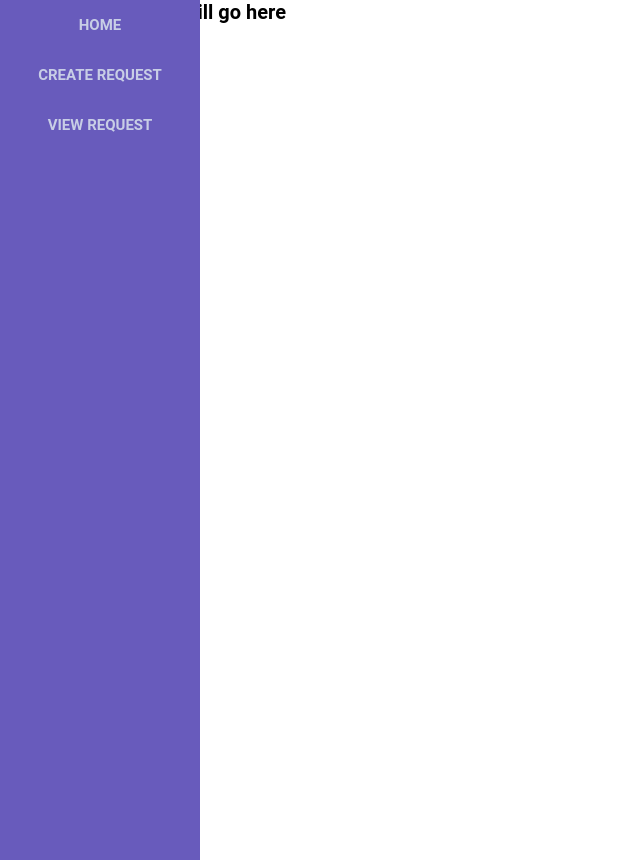
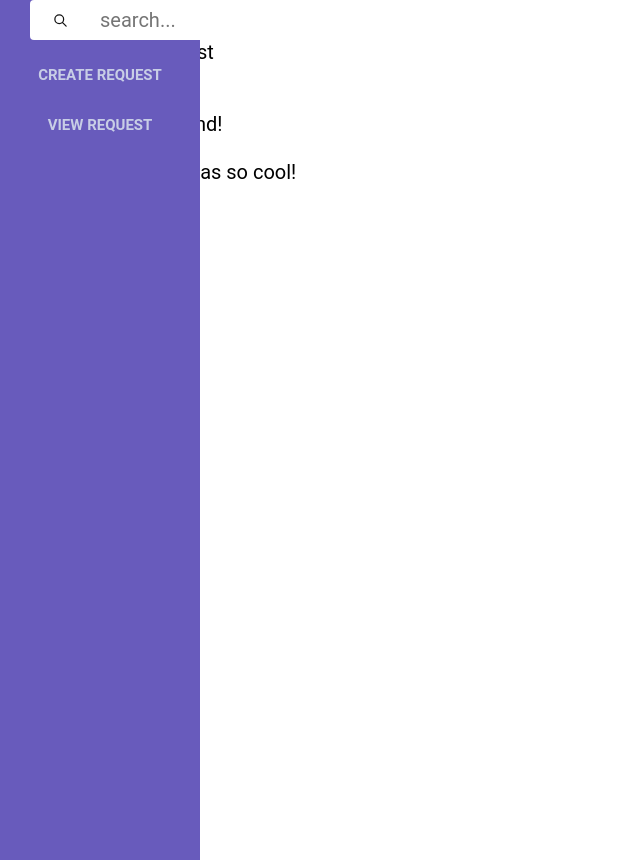
Before and after one commit to flappyfishhh/CITS5505-Web-Dev, a Flask app: page / in a window 1280 px wide. Shown: the part 55-915 px from the top of the page, without its empty margins (0-640 px from the left). Run offline with Flask 3, Linux system fonts and the light colour scheme.

Commit message:
Add files via upload

```diff
--- a/app/templates/index.html
+++ b/app/templates/index.html
@@ -1,4 +1,206 @@
 {% extends "base.html" %}
+
 {% block content %}
-    <h1>Home Page content will go here</h1>
+<div class="form">
+    <label for="search">
+        <input required="" autocomplete="off" placeholder="search..." id="search" type="text">
+        <div class="icon">
+            <svg stroke-width="2" stroke="currentColor" viewBox="0 0 24 24" fill="none" xmlns="http:svg" class="swap-on">
+                <path d="M21 21l-6-6m2-5a7 7 0 11-14 0 7 7 0 0114 0z" stroke-linejoin="round" stroke-linecap="round"></path>
+            </svg>
+            <svg stroke-width="2" stroke="currentColor" viewBox="0 0 24 24" fill="none" xmlns="http:svg" class="swap-off">
+                <path d="M10 19l-7-7m0 0l7-7m-7 7h18" stroke-linejoin="round" stroke-linecap="round"></path>
+            </svg>
+        </div>
+        <button type="reset" class="close-btn">
+            <svg viewBox="0 0 20 20" class="h-5 w-5" xmlns="http:svg">
+                <path clip-rule="evenodd" d="M4.293 4.293a1 1 0 011.414 0L10 8.586l4.293-4.293a1 1 0 111.414 1.414L11.414 10l4.293 4.293a1 1 0 01-1.414 1.414L10 11.414l-4.293 4.293a1 1 0 01-1.414-1.414L8.586 10 4.293 5.707a1 1 0 010-1.414z" fill-rule="evenodd"></path>
+            </svg>
+        </button>
+    </label>
+</div>
+
+<script>
+document.addEventListener('DOMContentLoaded', function() {
+  var searchInput = document.getElementById('search');
+  var searchIcon = document.querySelector('.swap-on');
+  var closeButton = document.querySelector('.close-btn');
+
+  searchIcon.addEventListener('click', function() {
+      performSearch(searchInput.value);
+  });
+
+  searchInput.addEventListener('input', function(event) {
+      event.preventDefault();
+      performSearch(searchInput.value);
+  });
+
+  closeButton.addEventListener('click', function() {
+      searchInput.value = '';
+  });
+
+  function performSearch(query) {
+    fetch('/search', {
+        method: 'POST',
+        headers: {
+            'Content-Type': 'application/json'
+        },
+        body: JSON.stringify({ query: query })
+    })
+    .then(response => {
+        if (!response.ok) {
+            throw new Error('Network response was not ok');
+        }
+        return response.text();
+    })
+    .then(response => {
+      document.querySelector(".content-container").innerHTML = response
+    })
+    .catch(error => {
+        console.error('There has been a problem with your fetch operation:', error);
+    });
+  }
+
+
+});
+</script>
+
+<style>
+
+
+.form {
+  margin-left: 30px;
+  --input-bg: #FFf;
+
+  --padding: 1.5em;
+  --rotate: 80deg;
+
+  --gap: 2em;
+
+  --icon-change-color: #15A986;
+
+  --height: 40px;
+
+  width: 200px;
+  padding-inline-end: 1em;
+
+  background: var(--input-bg);
+  position: relative;
+  border-radius: 4px;
+}
+
+.form label {
+  display: flex;
+  align-items: center;
+  width: 100%;
+  height: var(--height);
+}
+
+.form input {
+  width: 100% !important;
+  padding-inline-start: calc(var(--padding) + var(--gap)) !important;
+  outline: none !important;
+  background: none;
+  border: 0 !important;
+}
+
+.form svg {
+
+  color: #111;
+  transition: 0.3s cubic-bezier(.4,0,.2,1);
+  position: absolute;
+  height: 15px;
+}
+
+.icon {
+  position: absolute;
+  left: var(--padding);
+  transition: 0.3s cubic-bezier(.4,0,.2,1);
+  display: flex;
+  justify-content: center;
+  align-items: center;
+}
+
+.swap-off {
+  transform: rotate(-80deg);
+  opacity: 0;
+  visibility: hidden;
+}
+
+.close-btn {
+
+  background: none;
+  border: none;
+  right: calc(var(--padding) - var(--gap));
+  box-sizing: border-box;
+  display: flex;
+  align-items: center;
+  justify-content: center;
+  color: #111;
+  padding: 0.1em;
+  width: 20px;
+  height: 20px;
+  border-radius: 50%;
+  transition: 0.3s;
+  opacity: 0;
+  transform: scale(0);
+  visibility: hidden;
+}
+
+.form input:focus ~ .icon {
+  transform: rotate(var(--rotate)) scale(1.3);
+}
+
+.form input:focus ~ .icon .swap-off {
+  opacity: 1;
+  transform: rotate(-80deg);
+  visibility: visible;
+  color: var(--icon-change-color);
+}
+
+.form input:focus ~ .icon .swap-on {
+  opacity: 0;
+  visibility: visible;
+}
+
+.form input:valid ~ .icon {
+  transform: scale(1.3) rotate(var(--rotate))
+}
+
+.form input:valid ~ .icon .swap-off {
+  opacity: 1;
+  visibility: visible;
+  color: var(--icon-change-color);
+}
+
+.form input:valid ~ .icon .swap-on {
+  opacity: 0;
+  visibility: visible;
+}
+
+.form input:valid ~ .close-btn {
+  opacity: 1;
+  visibility: visible;
+  transform: scale(1);
+  transition: 0s;
+}
+
+</style>
+<div class="request-card" onclick="window.location.href = '../create-request'">
+    <div class="button-content">
+      <span>Request</span>
+      <span class="hidden-text">Create Request</span>
+    </div>
+</div>
+<link rel="stylesheet" href="../static/styling-css/request-button.css">
+    <h1>The Posts</h1>
+    <div id="posts">
+        {% for post in posts %}
+            <div class="post">
+                <h2>{{ post.author.username }}</h2>
+                <p>{{ post.body }}</p>
+            </div>
+            <hr>
+        {% endfor %}
+    </div>
 {% endblock %}
```
